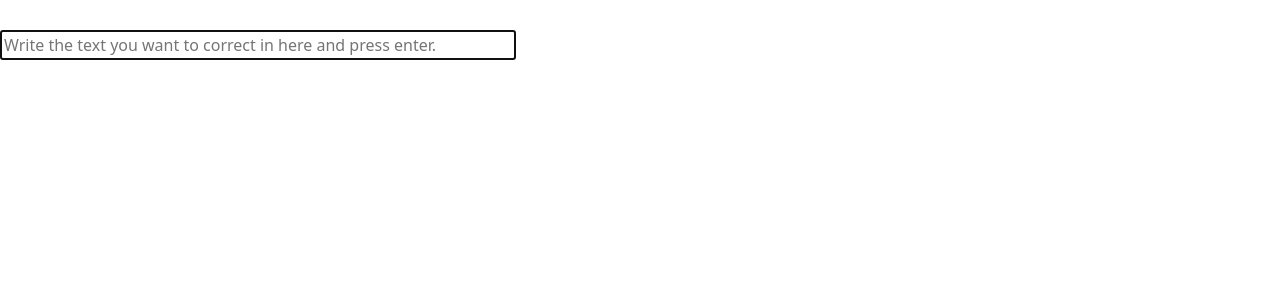
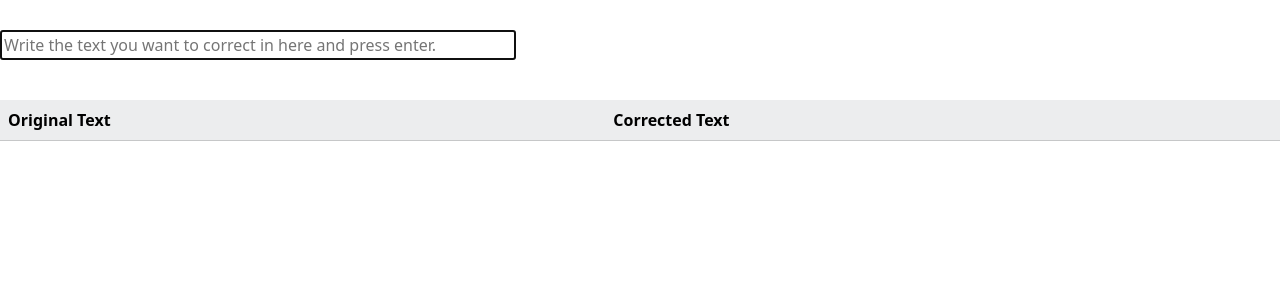
Before and after one commit to raymondof/day-96-grammar_API-website, a Flask app: page / in a window 1280 px wide. Shown: the part 50-348 px from the top of the page. Run offline with Flask 3, Linux system fonts and the light colour scheme; lists and menus that the app fills with data are empty.

Commit message:
added csv for saving corrections and table on website for showing them. Other minor improvements and namings

```diff
--- a/main.py
+++ b/main.py
@@ -2,9 +2,31 @@ from flask import Flask, abort, render_template, redirect, url_for, flash, reque
 from flask_sqlalchemy import SQLAlchemy
 import requests
 import os
+import csv
 
 app = Flask(__name__)
 
+
+# Define the CSV file name and path
+csv_file_name = "./static/assets/data/data.csv"
+
+# Check if the CSV file exists
+if not os.path.exists(csv_file_name):
+    # Create the CSV file with header
+    with open(csv_file_name, 'w', newline='') as file:
+        writer = csv.writer(file)
+        writer.writerow(['Original Text', 'Corrected Text'])
+else:
+    # CSV file already exists, no need to create it again
+    print(f"{csv_file_name} already exists.")
+
+# Open the CSV file and print its contents to the console
+with open(csv_file_name, 'r') as file:
+    reader = csv.reader(file)
+    header = next(reader)  # Skip the header row
+    print("\nCSV File Contents:")
+    for row in reader:
+        print(row[0], "|", row[1])
 
 
 def grammar_bot(text):
@@ -26,49 +48,30 @@ def grammar_bot(text):
 
 @app.route("/")
 def main():
-    with app.app_context():
-        all_tasks = [1, 2, 3]
-        all_ready_tasks = ["a", "b", "c"]
-        # result = db.session.execute(db.select(Task).order_by(Task.task_name))
-        # all_tasks = [task.task_name for task in result.scalars()]
-        #
-        # ready_result = db.session.execute(db.select(ReadyTask).order_by(ReadyTask.task_name))
-        # all_ready_tasks = [task.task_name for task in ready_result.scalars()]
-    return render_template("index.html", tasks=all_tasks, ready_tasks=all_ready_tasks)
+    # Open the CSV file and read its contents
+    with open(csv_file_name, 'r') as file:
+        reader = csv.reader(file)
+        header = next(reader)  # Skip the header row
+        rows = [row for row in reader]
 
-@app.route("/add-task", methods=["POST"])
-def add_task():
-    text_to_check = request.form["text_to_correct"]
-    response = grammar_bot(text_to_check).json()
-    corrected_text = response["correction"]
-    print(corrected_text)
+    # Reverse the rows to display in opposite order
+    reversed_rows = rows[::-1]
+
+    return render_template("index.html", header=header, rows=reversed_rows)
 
 
-    return render_template("index.html", corrected_text=corrected_text)
+@app.route("/correct-text", methods=["POST"])
+def correct_text():
+    original_text = request.form["text_to_correct"]
+    response = grammar_bot(original_text).json()
+    corrected_text = response["correction"]
 
+    # Add the new data to the CSV file
+    with open(csv_file_name, 'a', newline='') as file:
+        writer = csv.writer(file)
+        writer.writerow([original_text, corrected_text])
 
-
-
-# @app.route("/check-ready-task", methods=["POST"])
-# def check_ready_task():
-#     selected_task_name = request.form.get("task")
-#     task_to_move = Task.query.filter_by(task_name=selected_task_name).first()
-#
-#     if task_to_move:
-#         # Create a new ReadyTask instance with the task name
-#         ready_task = ReadyTask(task_name=task_to_move.task_name)
-#
-#         # Add the ReadyTask instance to the session
-#         db.session.add(ready_task)
-#
-#         # Commit the changes to the ReadyTask table
-#         db.session.commit()
-#
-#         # Remove the task from the Task table
-#         db.session.delete(task_to_move)
-#         db.session.commit()
-#
-#     return redirect(url_for("main"))
+    return redirect("/")
 
 
 if __name__ == "__main__":
--- a/templates/index.html
+++ b/templates/index.html
@@ -17,8 +17,8 @@
     </div>
     <br>
 
-    <section class="newtask">
-            <form class="new_task" method="post" accept-charset="UTF-8" action="/add-task" id="newTaskForm">
+    <section class="correct_text">
+            <form class="correct_text" method="post" accept-charset="UTF-8" action="/correct-text" id="newTaskForm">
                 <input name="utf8" type="hidden">
                 <input size="50" autofocus="autofocus" autocomplete="off" placeholder="Write the text you want to correct in here and press enter." required="required" type="text" name="text_to_correct" onkeypress="submitOnEnter(event)">
             </form>
@@ -28,6 +28,21 @@
                 <p> {{ corrected_text }}</p>
         </section>
 
+        <table class="table table-light table-striped table-hover" width="1000">
+        <tr>
+            {% for col in header %}
+                <th>{{ col }}</th>
+            {% endfor %}
+        </tr>
+        {% for row in rows %}
+            <tr>
+                {% for value in row %}
+                    <td>{{ value }}</td>
+                {% endfor %}
+            </tr>
+        {% endfor %}
+    </table>
+
     <script src="{{ url_for('static', filename='assets/js/main.js') }}"></script>
     <script src="https://cdn.jsdelivr.net/npm/bootstrap@5.3.2/dist/js/bootstrap.bundle.min.js" integrity="sha384-C6RzsynM9kWDrMNeT87bh95OGNyZPhcTNXj1NW7RuBCsyN/o0jlpcV8Qyq46cDfL" crossorigin="anonymous"></script>
 </body>
```
